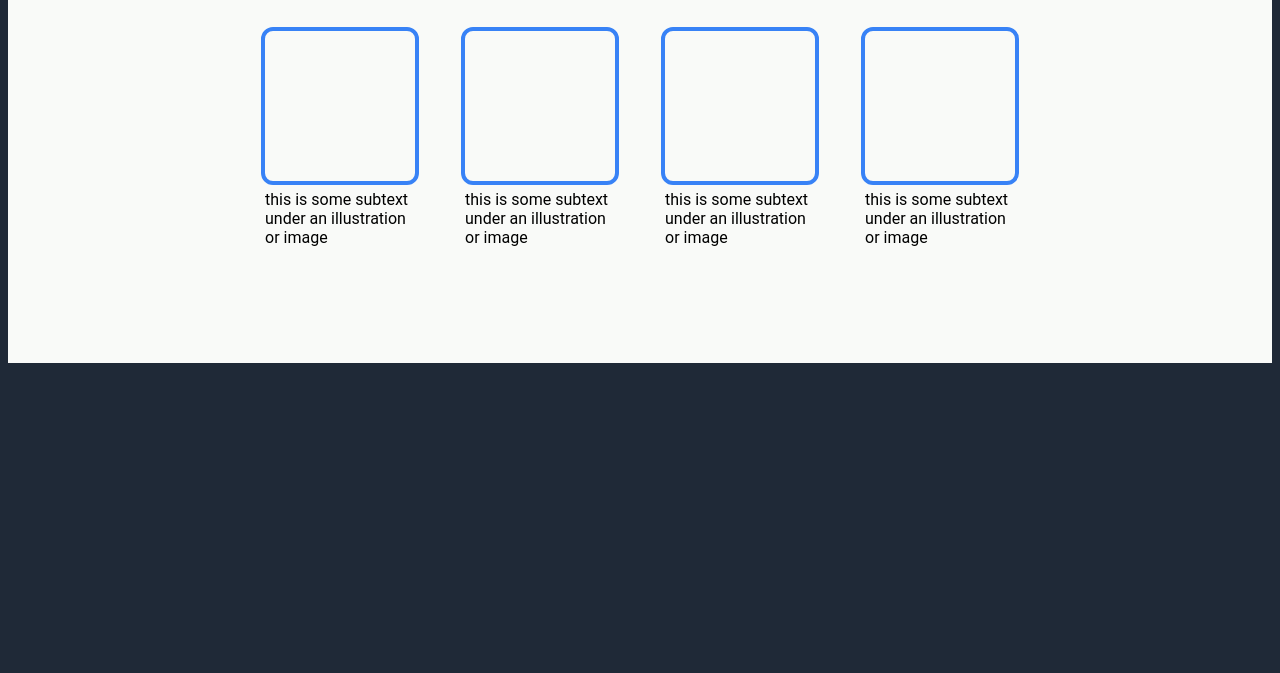
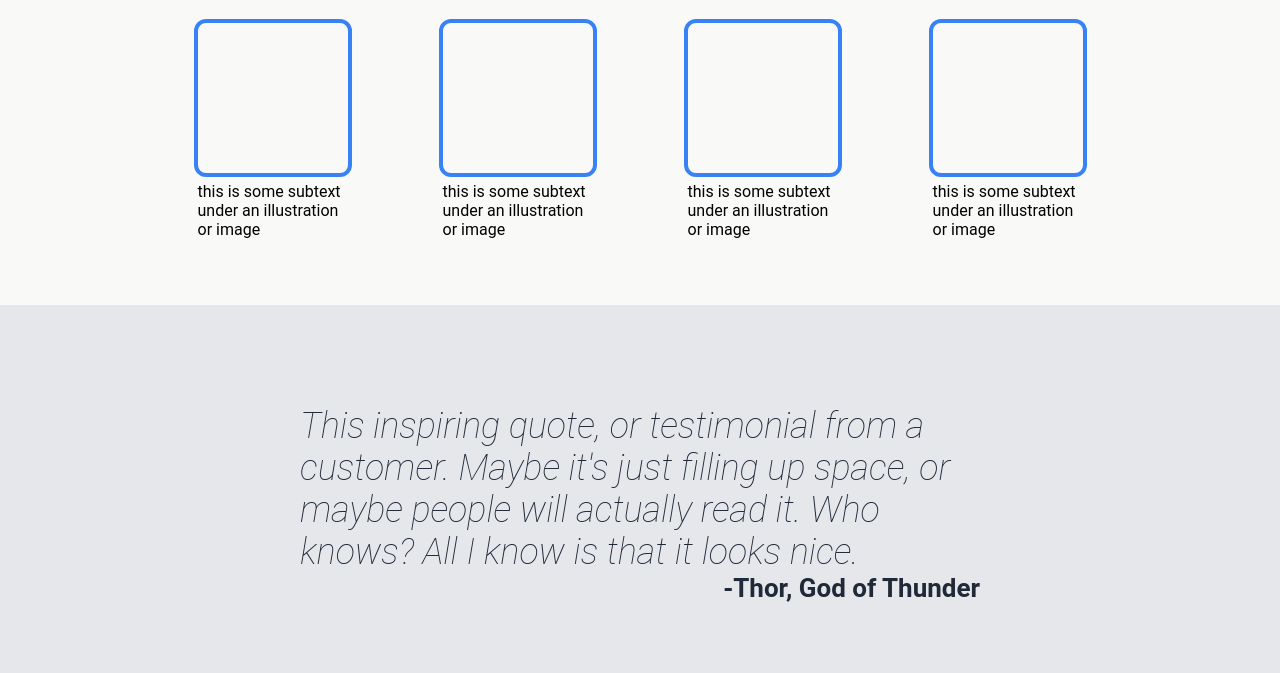
Before and after one commit to nicollaur/odin-landing-page, a plain HTML site: page index.html in a window 1280 px wide. Shown: the part 715-1388 px from the top of the page. Before the commit the page ends 1086 px from the top, so only its background shows below. Drawn offline with Linux system fonts and the light colour scheme.

Commit message:
add testimonials html index.html and css style.css

```diff
--- a/index.html
+++ b/index.html
@@ -54,7 +54,9 @@
         </div>
 
         <div class="testimonials">
-
+            <p>This inspiring quote, or testimonial from a customer. Maybe it's just filling up space, or maybe people
+                will actually read it. Who knows? All I know is that it looks nice.</p>
+            <span>-Thor, God of Thunder</span>
         </div>
     </main>
 
--- a/style.css
+++ b/style.css
@@ -1,6 +1,8 @@
 body {
     background-color: #1F2937;
     font-family: Roboto, sans-serif;
+    padding: 0;
+    margin: 0;
 }
 
 .header {
@@ -59,7 +61,7 @@ body {
 .main-content {
     background-color: #F9FAF8;
     padding-top: 25px;
-    padding-bottom: 100px;
+    padding-bottom: 50px;
 }
 
 .main-content h2 {
@@ -72,7 +74,7 @@ body {
 
 .main-content-container {
     display: flex;
-    gap: 50px;
+    gap: 95px;
     justify-content: center;
 }
 
@@ -95,6 +97,27 @@ body {
     border-radius: 0.75rem;
 }
 
+.testimonials {
+    background-color: #E5E7EB;
+    color: #1F2937;
+    font-size: 36px;
+    font-style: italic;
+    font-weight: 100;
+    padding: 100px 300px;
+}
+
+.testimonials p {
+    margin: 0;
+    padding: 0;
+}
+
+.testimonials span {
+    float: right;
+    font-size: 26px;
+    font-weight: 700;
+    font-style: normal;
+}
+
 a {
     text-decoration: none;
     color: #E5E7EB;
```
